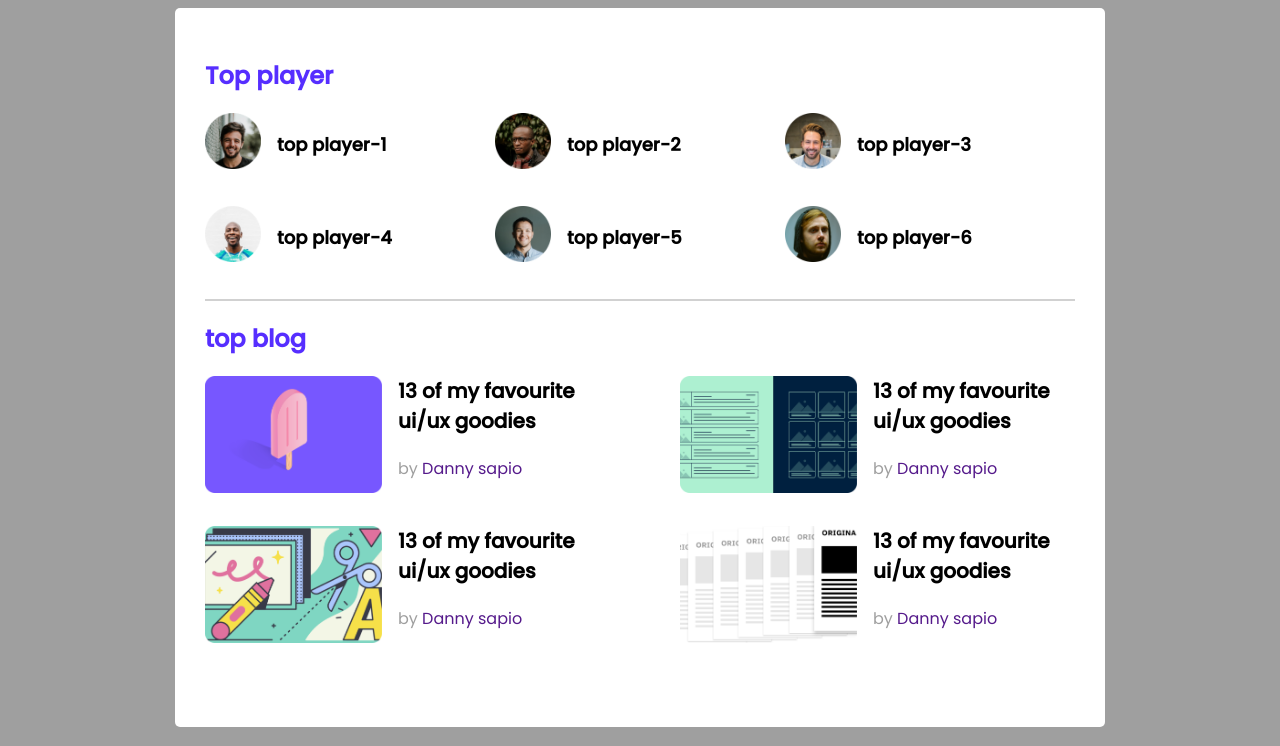
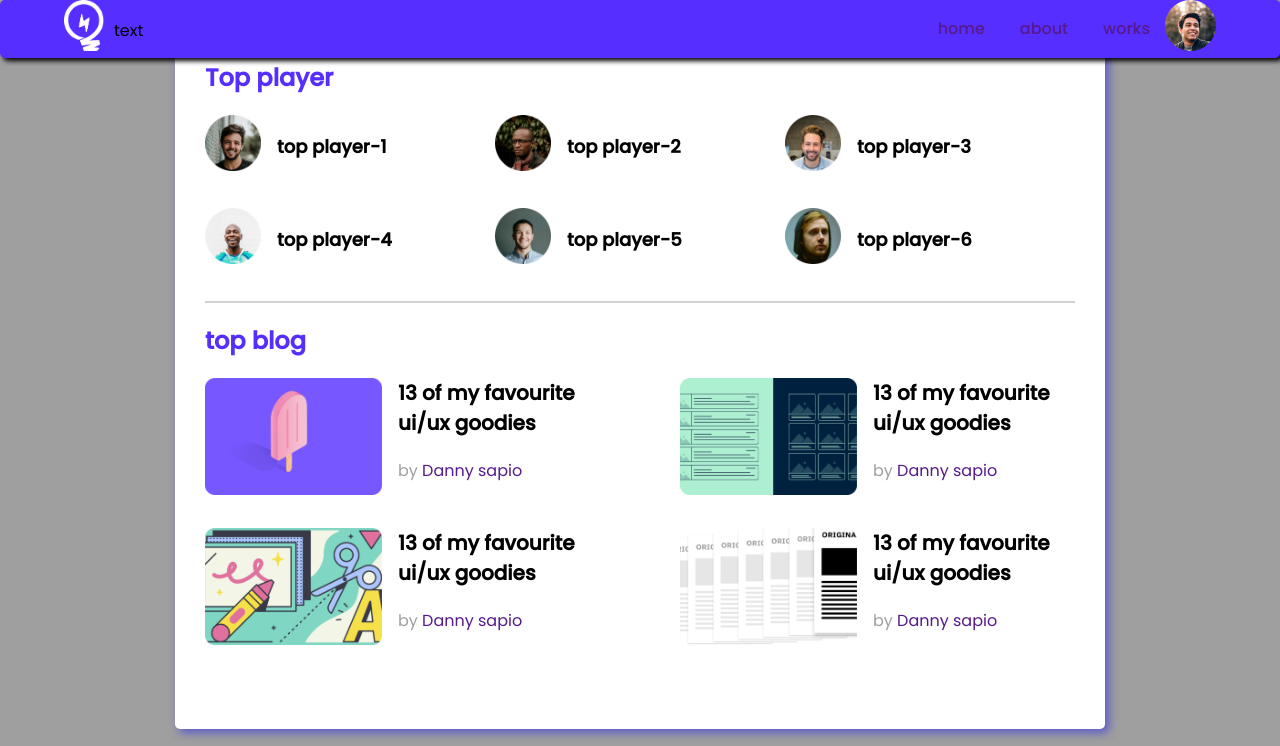
Before and after one commit to Dip8080/leader-board, a plain HTML site: page index.html in a window 1280 px wide. Shown: the top 746 px of the page. Drawn offline with Linux system fonts and the light colour scheme.

Commit message:
last commit

```diff
--- a/index.html
+++ b/index.html
@@ -16,8 +16,30 @@
                         <!-- nav start -->
 
 <header>
+    <nav>
+        <div class="nav_left">
+            <div class="logo">
+                <img src="images/icons/logo.png" alt="">
+            </div>
+            <div class="logo_text">
+                text
+            </div>
+        </div>
 
+        <div class="nav_right">
+            <div class="nav_button">
+                <ul>
+                    <li><a href="">home</a></li>
+                    <li><a href="">about</a></li>
+                    <li><a href="">works</a></li>
+                </ul>
+                <div class="button_img">
+                    <a href="#courses"><img src="images/icons/profile.png" alt=""></a>
+                </div>
+            </div>
+        </div>
 
+    </nav>
 </header>
                 <!-- top player and top blog -->
 <main>
--- a/style.css
+++ b/style.css
@@ -5,28 +5,84 @@
 /* common style  or utilits*/
 body{
     font-family: 'Poppins', sans-serif;
-    background-color:#9F9F9F
+    background-color:#9F9F9F;
+    margin:0%
 }
+
 main{
     display: flex;
 
     flex-direction: column;
     align-items: center;
 
+
 }
 
 .container{
     background-color: #ffffff;
     width: 870px;
+     margin-top: 10px;
     height: 659px;
     padding:30px;
     margin-bottom: 21px;
     border-radius: 5px;
+    box-shadow: 4px 4px 10px rgba(42, 42, 233, 0.582);
 }
 hr{
     border:1px solid #D1D1D1;
 }
 
+/* header css */
+
+header{
+    width: 100%;
+    background-color: #562EFF;
+    position: fixed;
+    border-radius: 5px;
+    box-shadow: 3px 3px 5px black ;
+
+
+}
+nav{
+    display: flex;
+    justify-content: space-between;
+    margin: 0 5% 0 5%;
+}
+
+.nav_left{
+    display: flex;
+    justify-content: space-between;
+}
+.logo img{
+    width: 40px;
+    height: 51px;
+}
+.logo_text{
+    margin-top: 18px;
+    margin-left: 10px;
+}
+.nav_button{
+    display: flex;
+}
+.nav_button ul{
+list-style-type: none;
+    display: flex;
+
+}
+.nav_button>ul>li a{
+    margin-left: 5px;
+    text-decoration: none;
+    padding: 15px;
+    font-weight: 500;
+
+}
+.nav_button>ul>li a:hover{
+    border-bottom: 2px solid crimson;
+}
+.nav_button>ul>li img{
+    width: 51px;
+    height: 51px;
+}
 
 /* top player css */
 .top_player{
```
